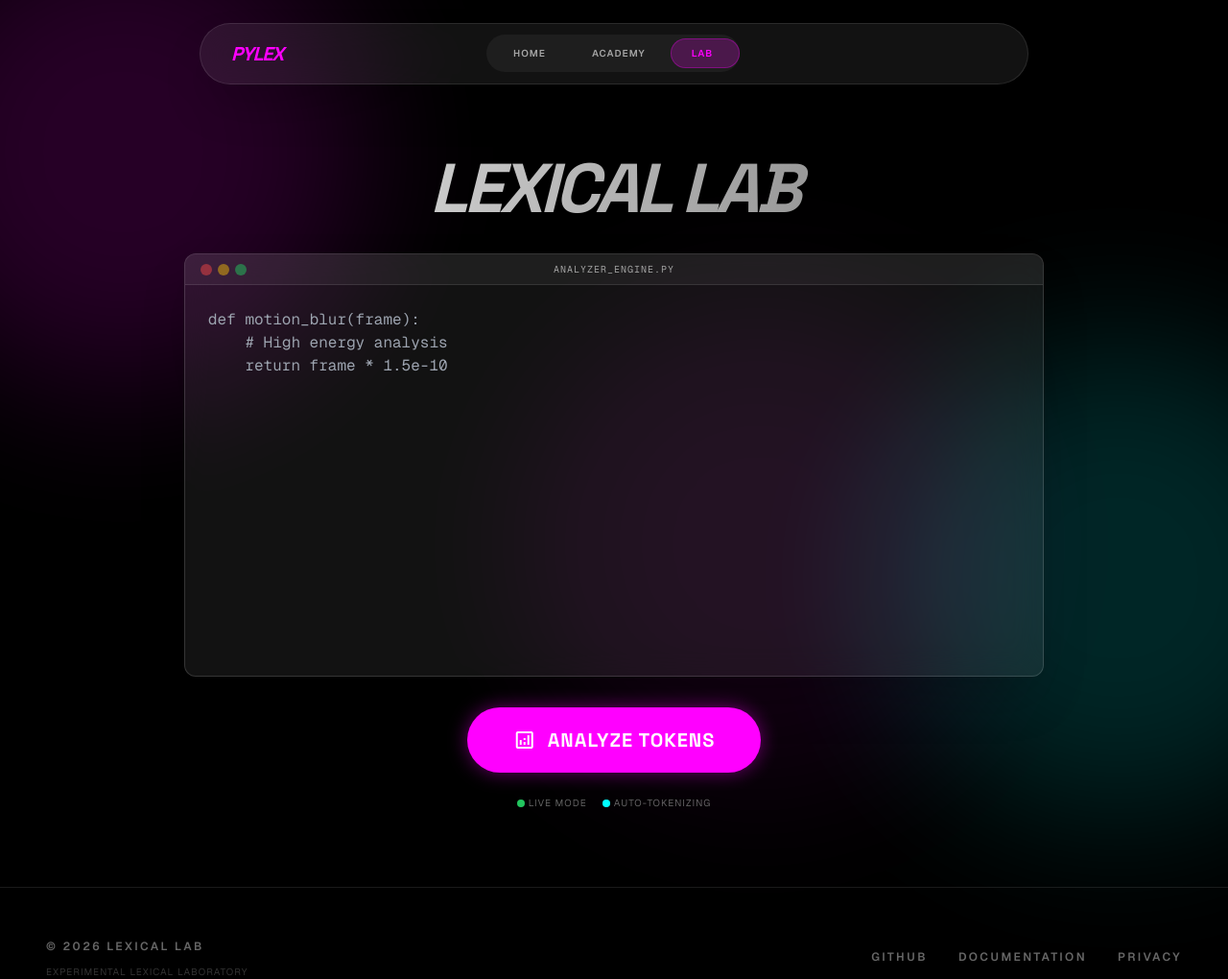
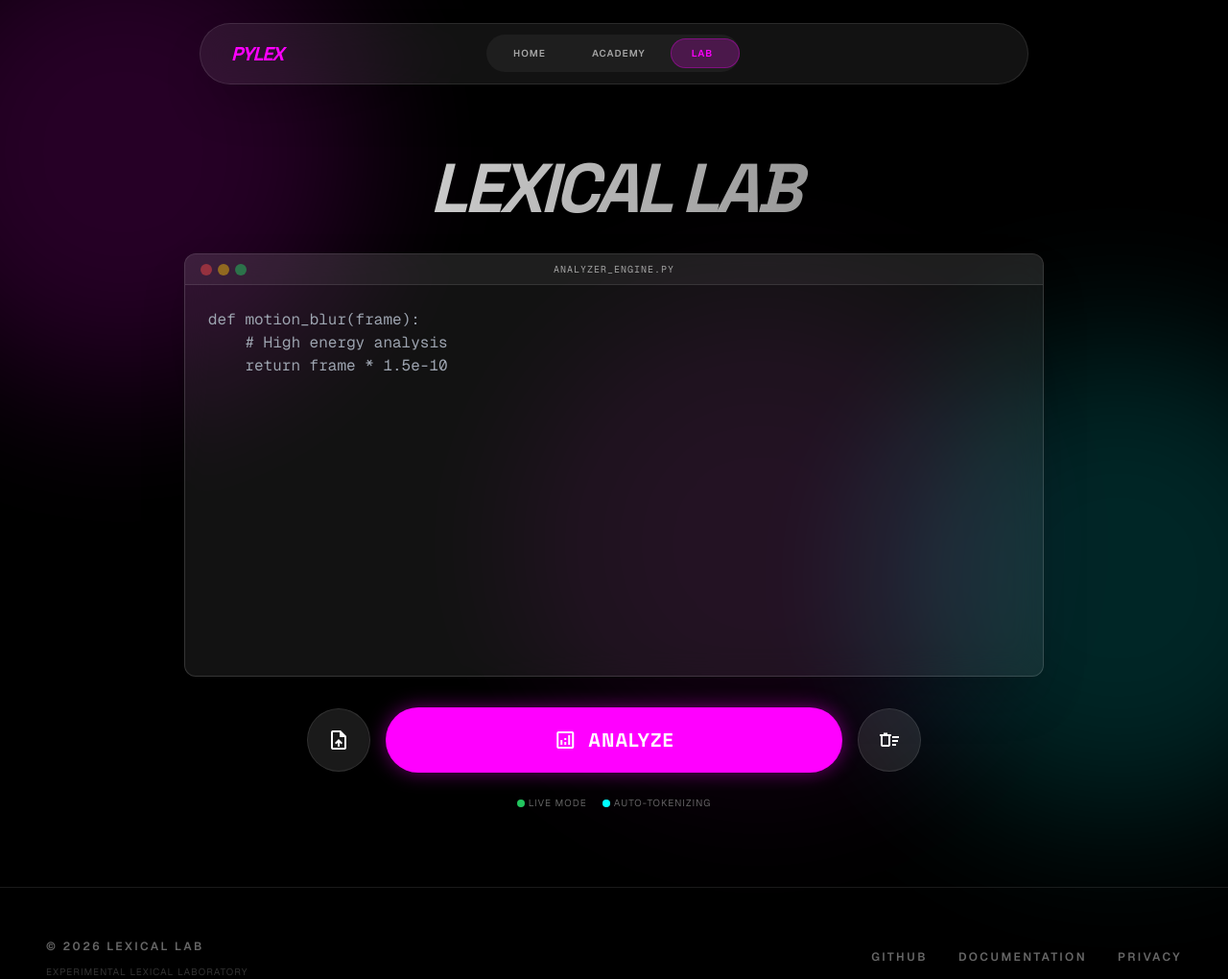
Before and after one commit to markjorias/PyLex, a Flask app: page /lab in a window 1280 px wide. Shown: the top 1020 px of the page at 96% size. Run offline with Flask 3, Linux system fonts and the light colour scheme; some libraries are stand-ins or nearby versions.

Commit message:
feat(lab): add file upload, clear functionality, and indentation support

```diff
--- a/templates/academy.html
+++ b/templates/academy.html
@@ -185,7 +185,7 @@
                 <p class="text-[10px] text-white/20 uppercase tracking-widest font-medium">Mastering Lexical Grammar</p>
             </div>
             <div class="flex flex-wrap justify-center gap-x-8 gap-y-4 opacity-40 text-xs font-bold uppercase tracking-[0.2em]">
-                <a href="#" class="hover:text-primary transition-colors">GITHUB</a>
+                <a href="https://github.com/markjorias/PyLex" class="hover:text-primary transition-colors">GITHUB</a>
                 <a href="#" class="hover:text-primary transition-colors">DOCUMENTATION</a>
                 <a href="#" class="hover:text-primary transition-colors">PRIVACY</a>
             </div>
--- a/templates/index.html
+++ b/templates/index.html
@@ -139,7 +139,7 @@
                 <p class="text-[10px] text-white/20 uppercase tracking-widest font-medium">Precision Python Lexical Analysis</p>
             </div>
             <div class="flex flex-wrap justify-center gap-x-8 gap-y-4 opacity-40 text-xs font-bold uppercase tracking-[0.2em]">
-                <a href="#" class="hover:text-primary transition-colors">GITHUB</a>
+                <a href="https://github.com/markjorias/PyLex" class="hover:text-primary transition-colors">GITHUB</a>
                 <a href="#" class="hover:text-primary transition-colors">DOCUMENTATION</a>
                 <a href="#" class="hover:text-primary transition-colors">PRIVACY</a>
             </div>
--- a/templates/lab.html
+++ b/templates/lab.html
@@ -146,10 +146,22 @@
             </div>
 
             <div id="controls" class="flex flex-col items-center gap-6 opacity-0 translate-y-10">
-                <button id="tokenizeBtn" class="glow-button bg-primary text-white font-headline font-black px-12 py-5 rounded-full text-xl uppercase tracking-wider transition-all hover:scale-105 active:scale-95 flex items-center gap-3">
-                    <span class="material-symbols-outlined">analytics</span>
-                    Analyze Tokens
-                </button>
+                <div class="flex items-center justify-center gap-4 w-full max-w-2xl px-4">
+                    <input type="file" id="fileInput" accept=".py" class="hidden">
+                    <button id="uploadBtn" title="Upload Python File" class="bg-white/10 text-white font-headline font-bold p-5 rounded-full text-lg uppercase tracking-wider border border-white/10 transition-all hover:bg-white/20 active:scale-95 flex items-center justify-center shrink-0">
+                        <span class="material-symbols-outlined">upload_file</span>
+                    </button>
+
+                    <button id="tokenizeBtn" class="glow-button bg-primary text-white font-headline font-black px-10 md:px-12 py-5 rounded-full text-xl uppercase tracking-wider transition-all hover:scale-105 active:scale-95 flex items-center gap-3 grow justify-center">
+                        <span class="material-symbols-outlined">analytics</span>
+                        Analyze
+                    </button>
+
+                    <button id="clearBtn" title="Clear Laboratory" class="bg-white/10 text-white font-headline font-bold p-5 rounded-full text-lg uppercase tracking-wider border border-white/10 transition-all hover:bg-white/20 active:scale-95 flex items-center justify-center shrink-0">
+                        <span class="material-symbols-outlined">delete_sweep</span>
+                    </button>
+                </div>
+
                 <div id="status" class="flex gap-4 text-[10px] font-label text-on-surface-variant/60 tracking-widest uppercase">
                     <span class="flex items-center gap-1"><span class="w-2 h-2 rounded-full bg-green-500"></span> Live Mode</span>
                     <span class="flex items-center gap-1"><span class="w-2 h-2 rounded-full bg-secondary"></span> Auto-Tokenizing</span>
@@ -211,7 +223,7 @@
                 <p class="text-[10px] text-white/20 uppercase tracking-widest font-medium">Experimental Lexical Laboratory</p>
             </div>
             <div class="flex flex-wrap justify-center gap-x-8 gap-y-4 opacity-40 text-xs font-bold uppercase tracking-[0.2em]">
-                <a href="#" class="hover:text-primary transition-colors">GITHUB</a>
+                <a href="https://github.com/markjorias/PyLex" class="hover:text-primary transition-colors">GITHUB</a>
                 <a href="#" class="hover:text-primary transition-colors">DOCUMENTATION</a>
                 <a href="#" class="hover:text-primary transition-colors">PRIVACY</a>
             </div>
@@ -305,6 +317,38 @@
             mobileMenuBackdrop.addEventListener('click', toggleMenu);
         }
 
+        // File Upload Handling
+        const uploadBtn = document.getElementById('uploadBtn');
+        const fileInput = document.getElementById('fileInput');
+        const codeTextArea = document.getElementById('code');
+
+        uploadBtn.addEventListener('click', () => fileInput.click());
+
+        fileInput.addEventListener('change', (e) => {
+            const file = e.target.files[0];
+            if (!file) return;
+
+            const reader = new FileReader();
+            reader.onload = (event) => {
+                codeTextArea.value = event.target.result;
+                // Optional: Trigger analysis immediately after upload
+                // document.getElementById('tokenizeBtn').click();
+            };
+            reader.readAsText(file);
+        });
+
+        // Clear Handling
+        const clearBtn = document.getElementById('clearBtn');
+        clearBtn.addEventListener('click', () => {
+            codeTextArea.value = '';
+            document.getElementById('tokenTable').querySelector('tbody').innerHTML = '';
+            document.getElementById('visualOutput').innerHTML = '';
+            document.getElementById('resultsContainer').style.display = 'none';
+            document.getElementById('tokenCount').textContent = '0 TOKENS FOUND';
+            document.getElementById('latency').textContent = '0MS LATENCY';
+            fileInput.value = ''; // Reset file input so same file can be uploaded again
+        });
+
         document.getElementById('tokenizeBtn').addEventListener('click', async () => {
             const code = document.getElementById('code').value;
             const resultsContainer = document.getElementById('resultsContainer');
@@ -331,6 +375,8 @@
                     const data = await response.json();
                     const visualOutput = document.getElementById('visualOutput');
                     let lastLine = 1;
+                    let indentLevel = 0;
+                    let isFirstTokenOnLine = true;
 
                     resultsContainer.style.display = 'block';
 
@@ -363,16 +409,25 @@
                         if (token.line > lastLine) {
                             visualOutput.appendChild(document.createElement('br'));
                             lastLine = token.line;
+                            isFirstTokenOnLine = true;
                         }
 
-                        if (token.type !== 'INDENT' && token.type !== 'DEDENT') {
+                        if (token.type === 'INDENT') {
+                            indentLevel++;
+                        } else if (token.type === 'DEDENT') {
+                            indentLevel = Math.max(0, indentLevel - 1);
+                        } else {
                             const span = document.createElement('span');
                             span.className = getTextColorClass(token.type) + " mr-1 px-1 rounded transition-all hover:bg-white/10 cursor-help opacity-0";
+                            if (isFirstTokenOnLine && indentLevel > 0) {
+                                span.style.marginLeft = `${indentLevel * 32}px`;
+                            }
                             span.title = token.type;
                             span.textContent = token.value;
                             visualOutput.appendChild(span);
 
                             gsap.to(span, { opacity: 1, duration: 0.3, delay: index * 0.01 });
+                            isFirstTokenOnLine = false;
                         }
                     });
 
```
Also changed, not shown: CHANGELOG.md.
